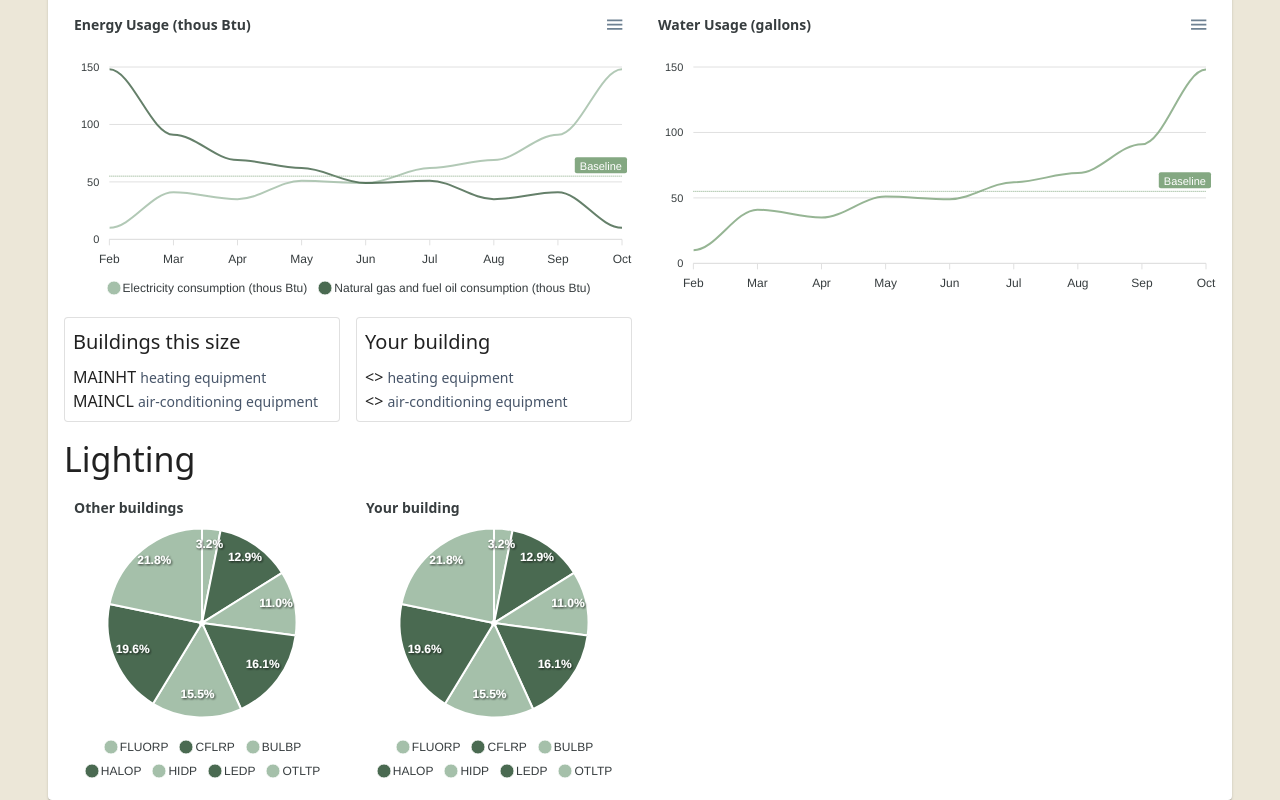
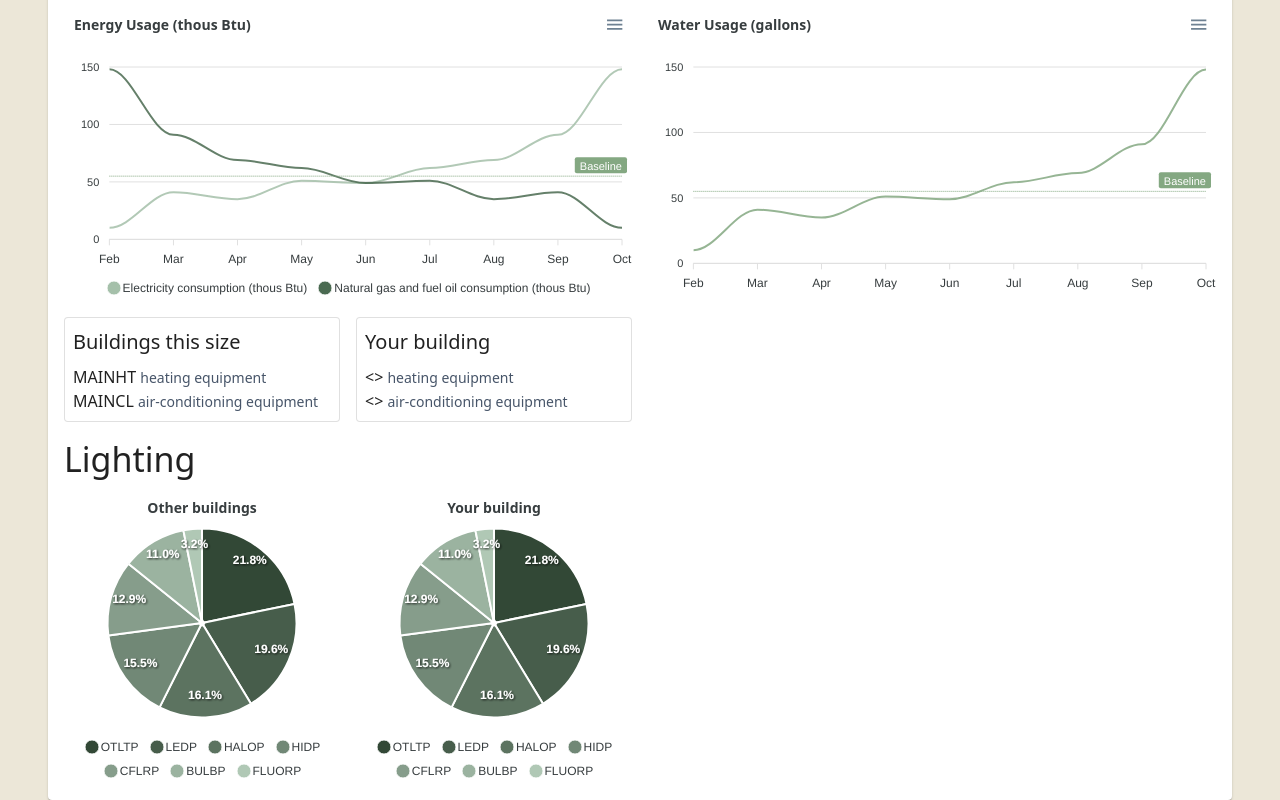
Before and after one commit to nl32/hackUTD2024, a Next.js app: page /building/0 in a window 1280 px wide. Shown: the part 457-1257 px from the top of the page. Built offline with nearby package versions, Linux system fonts and the light colour scheme.

Commit message:
pir chart colors change

```diff
--- a/src/components/pieChart.tsx
+++ b/src/components/pieChart.tsx
@@ -1,8 +1,6 @@
 'use client';
 
 import React from 'react';
-
-import tailwindTheme from 'src/../tailwind.config';
 
 import ReactApexChart from 'react-apexcharts';
 
@@ -14,25 +12,37 @@ type PieChartProps = {
 };
 
 export default function PieChart(props: PieChartProps) {
-  const green = tailwindTheme.theme.extend.colors.green;
   function formatter(value: number) {
     return Number(value).toFixed(0).toLocaleString();
   }
+  const seriesLabels = props.series
+    .map((point, index) => ({ point: point, label: props.labels[index] }))
+    .sort((a, b) => b.point - a.point);
+  const series = seriesLabels.map((seriesLabel) => seriesLabel.point);
+  const labels = seriesLabels.map((seriesLabel) => seriesLabel.label);
   return (
     <div className={props.className}>
       <ReactApexChart
         type="pie"
         height={'100%'}
-        series={props.series}
+        series={series}
         options={{
           chart: {
             background: 'transparent',
           },
-          labels: props.labels,
-          colors: [green.light, green.dark],
+          labels: labels,
+          colors: [
+            '#324836',
+            '#475D4B',
+            '#5C7360',
+            '#718876',
+            '#869D8B',
+            '#9BB3A0',
+            '#B0C8B5',
+          ],
           title: {
             text: props.title,
-            align: 'left',
+            align: 'center',
             style: {
               fontFamily: 'inherit',
             },
```
